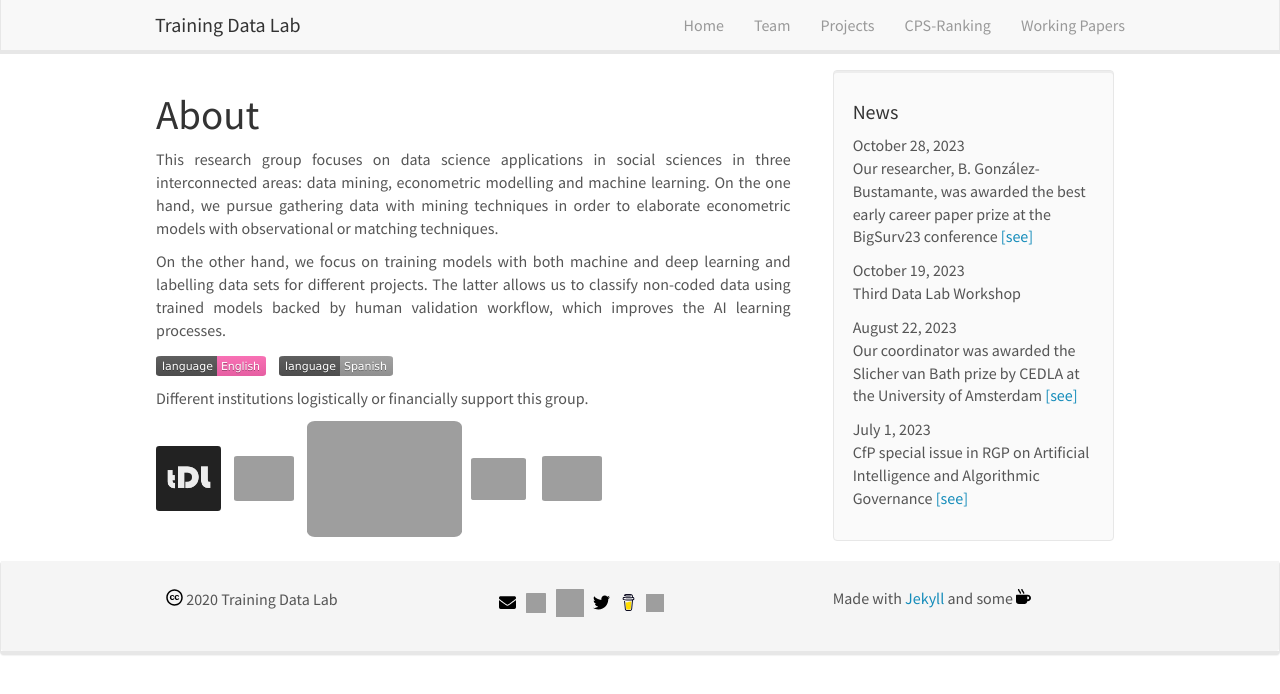
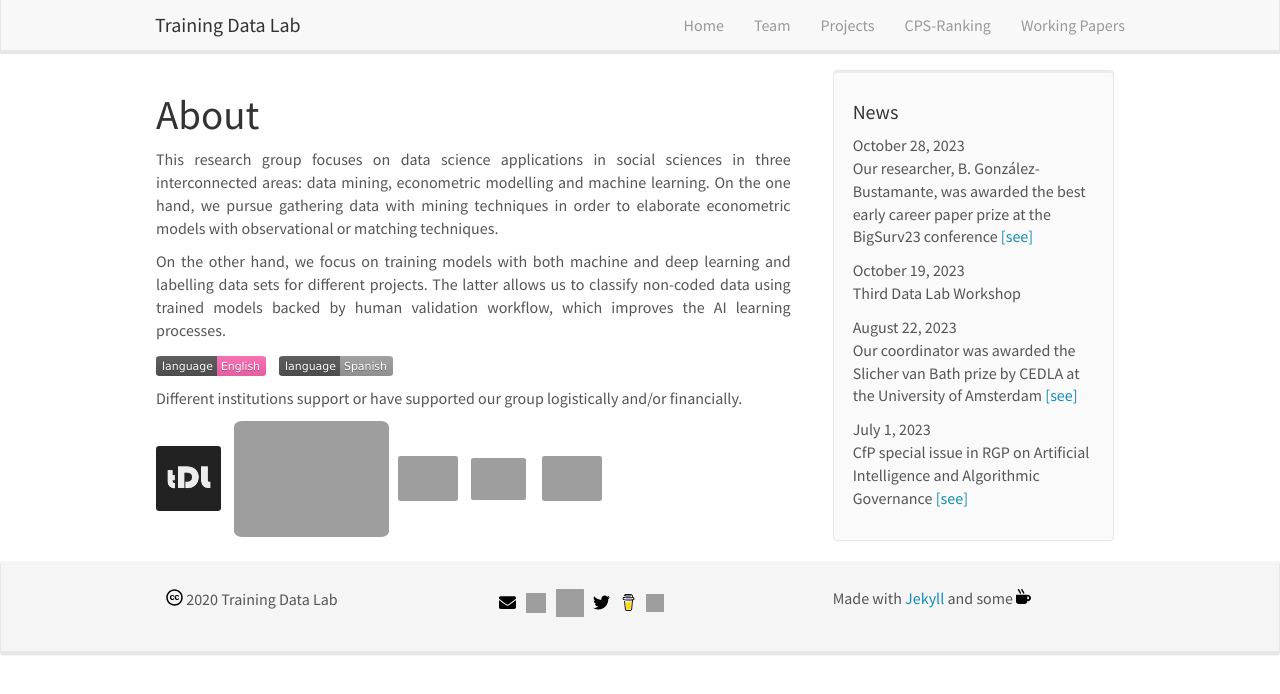
Before and after one commit to training-datalab/old-training-datalab.com, a Jekyll site: the page built from _pages/home.md, in a window 1280 px wide. Shown: the top 694 px of the page. Built offline with Jekyll 4.4.1, drawn with Linux system fonts in a browser that asks for light colours; nearby versions of some CDN libraries.

Commit message:
Update home.md

```diff
--- a/_pages/home.md
+++ b/_pages/home.md
@@ -12,12 +12,12 @@ permalink: /
 
 [![English]({{ site.url }}{{ site.baseurl }}/badges/lang/english.svg)](https://training-datalab.com) &nbsp;&nbsp; [![Spanish]({{ site.url }}{{ site.baseurl }}/badges/lang/spanish_inactive.svg)](https://training-datalab.com/about-spanish)
 
-Different institutions logistically or financially support this group.
+Different institutions support or have supported our group logistically and/or financially.
 
 <figure class="fourth">
   <img src="{{ site.url }}{{ site.baseurl }}/images/lab-logo.png" style="width: 65px"> &nbsp;&nbsp;
+  <img src="{{ site.url }}{{ site.baseurl }}/images/logos/leiden.jpg" style="width: 155px">  &nbsp;
   <img src="{{ site.url }}{{ site.baseurl }}/images/logos/oxford.jpg" style="width: 60px"> &nbsp;&nbsp;
-  <img src="{{ site.url }}{{ site.baseurl }}/images/logos/leiden.jpg" style="width: 155px">  &nbsp;
   <!-- <img src="{{ site.url }}{{ site.baseurl }}/images/logos/uct.png" style="width: 160px">  &nbsp;&nbsp;-->
   <img src="{{ site.url }}{{ site.baseurl }}/images/logos/usach.png" style="width: 55px"> &nbsp;&nbsp;&nbsp;
   <img src="{{ site.url }}{{ site.baseurl }}/images/logos/umayor.png" style="width: 60px">
```
